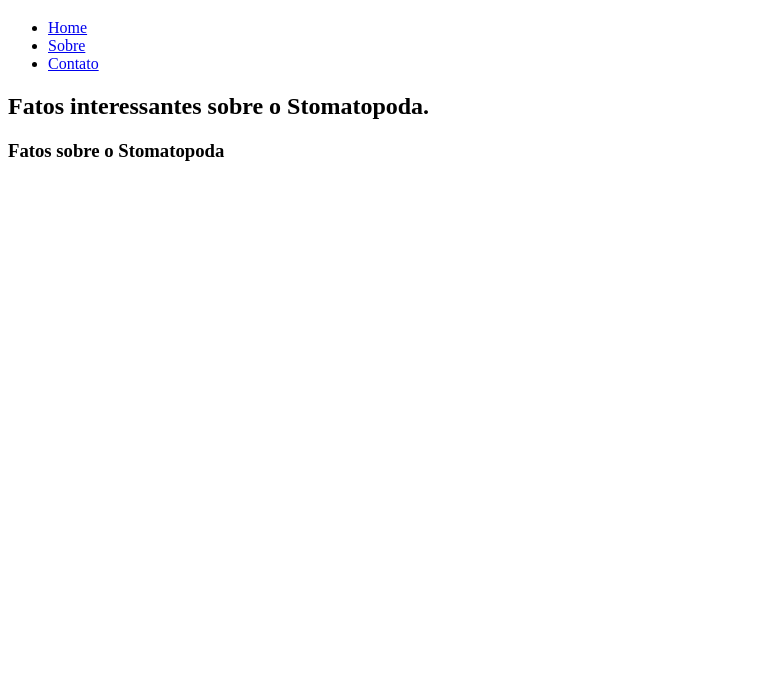
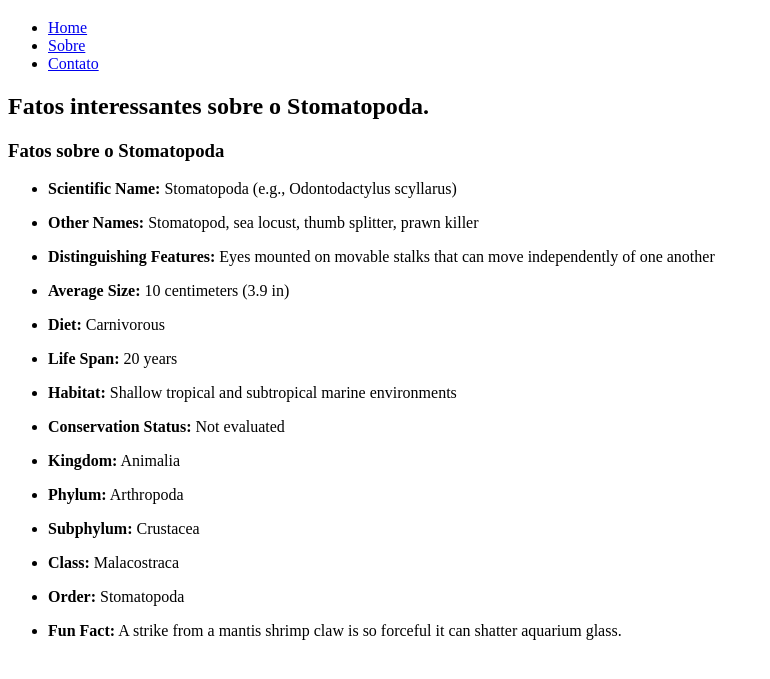
Before and after one commit to aysllanferreira/trybe-exercicios, a plain HTML site: page Fundamentos/1- HTML & CSS/3.4/index.html in a window 1280 px wide. Shown: the part 61-740 px from the top of the page, without its empty margins (0-770 px from the left). Drawn offline with Linux system fonts and the light colour scheme.

Commit message:
Info Gerais section add

```diff
--- a/Fundamentos/1- HTML & CSS/3.4/index.html
+++ b/Fundamentos/1- HTML & CSS/3.4/index.html
@@ -20,8 +20,113 @@
 
     <!--Article-->
     <article>
-        <h2>Fatos interessantes sobre o Stomatopoda.</h2>
-        <h3>Fatos sobre o Stomatopoda</h3>
+      <h2>Fatos interessantes sobre o Stomatopoda.</h2>
+      <h3>Fatos sobre o Stomatopoda</h3>
+
+      <!--Info gerais-->
+      <section>
+        <ul>
+          <li>
+            <p>
+              <strong>Scientific Name:</strong>
+              Stomatopoda (e.g., Odontodactylus scyllarus)
+            </p>
+          </li>
+
+          <li>
+            <p>
+              <strong>Other Names:</strong>
+              Stomatopod, sea locust, thumb splitter, prawn killer
+            </p>
+          </li>
+
+          <li>
+            <p>
+              <strong>Distinguishing Features:</strong>
+              Eyes mounted on movable stalks that can move independently of one
+              another
+            </p>
+          </li>
+
+          <li>
+            <p>
+              <strong>Average Size:</strong>
+              10 centimeters (3.9 in)
+            </p>
+          </li>
+
+          <li>
+            <p>
+              <strong>Diet:</strong>
+              Carnivorous
+            </p>
+          </li>
+
+          <li>
+            <p>
+              <strong>Life Span:</strong>
+              20 years
+            </p>
+          </li>
+
+          <li>
+            <p>
+              <strong>Habitat:</strong>
+              Shallow tropical and subtropical marine environments
+            </p>
+          </li>
+
+          <li>
+            <p>
+              <strong>Conservation Status:</strong>
+              Not evaluated
+            </p>
+          </li>
+
+          <li>
+            <p>
+              <strong>Kingdom:</strong>
+              Animalia
+            </p>
+          </li>
+
+          <li>
+            <p>
+              <strong>Phylum:</strong>
+              Arthropoda
+            </p>
+          </li>
+
+          <li>
+            <p>
+              <strong>Subphylum:</strong>
+              Crustacea
+            </p>
+          </li>
+
+          <li>
+            <p>
+              <strong>Class:</strong>
+              Malacostraca
+            </p>
+          </li>
+
+          <li>
+            <p>
+              <strong>Order:</strong>
+              Stomatopoda
+            </p>
+          </li>
+
+          <li>
+            <p>
+              <strong>Fun Fact:</strong>
+              A strike from a mantis shrimp claw is so forceful it can shatter
+              aquarium glass.
+            </p>
+          </li>
+        </ul>
+      </section>
     </article>
   </body>
 </html>
```
